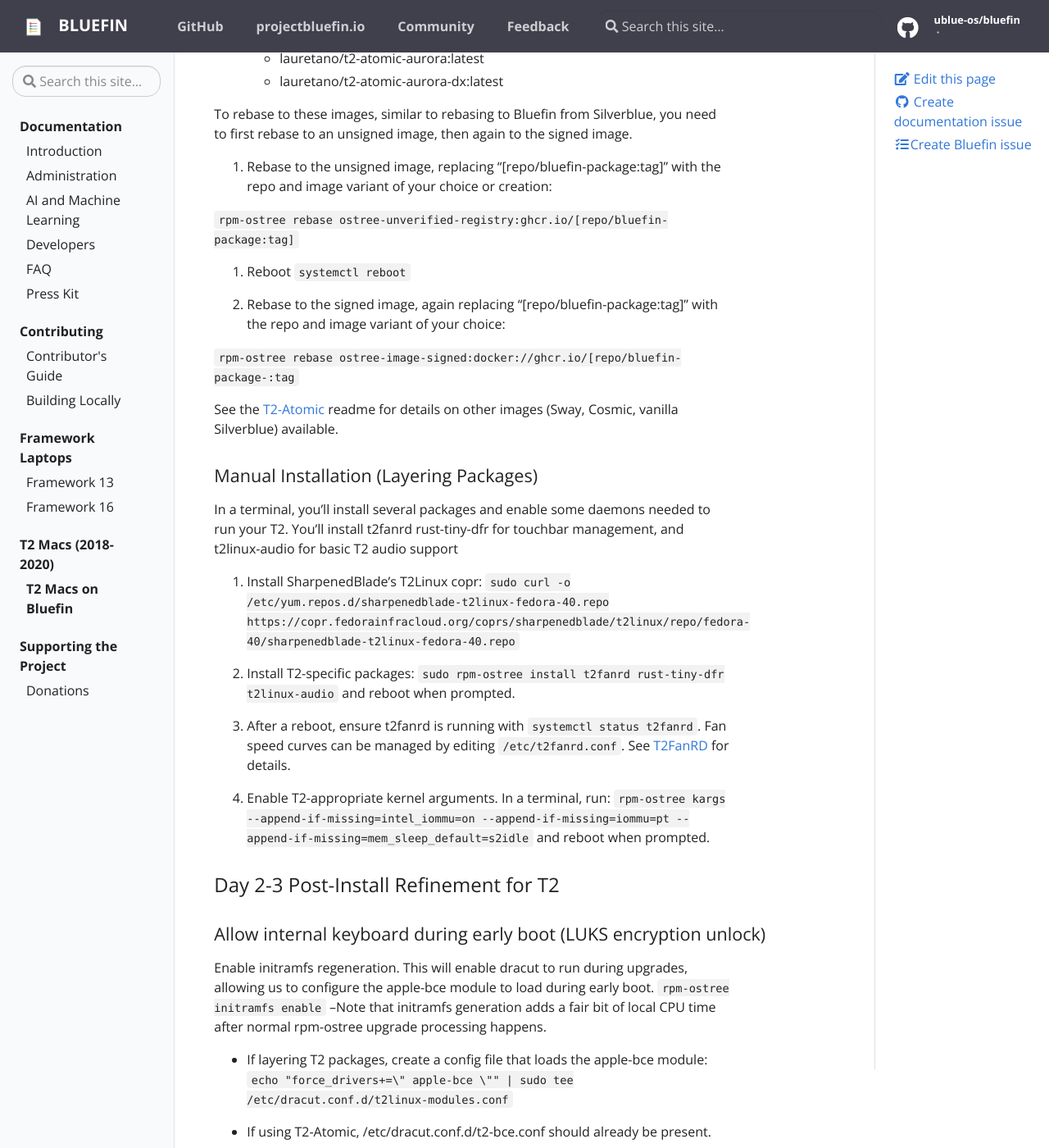
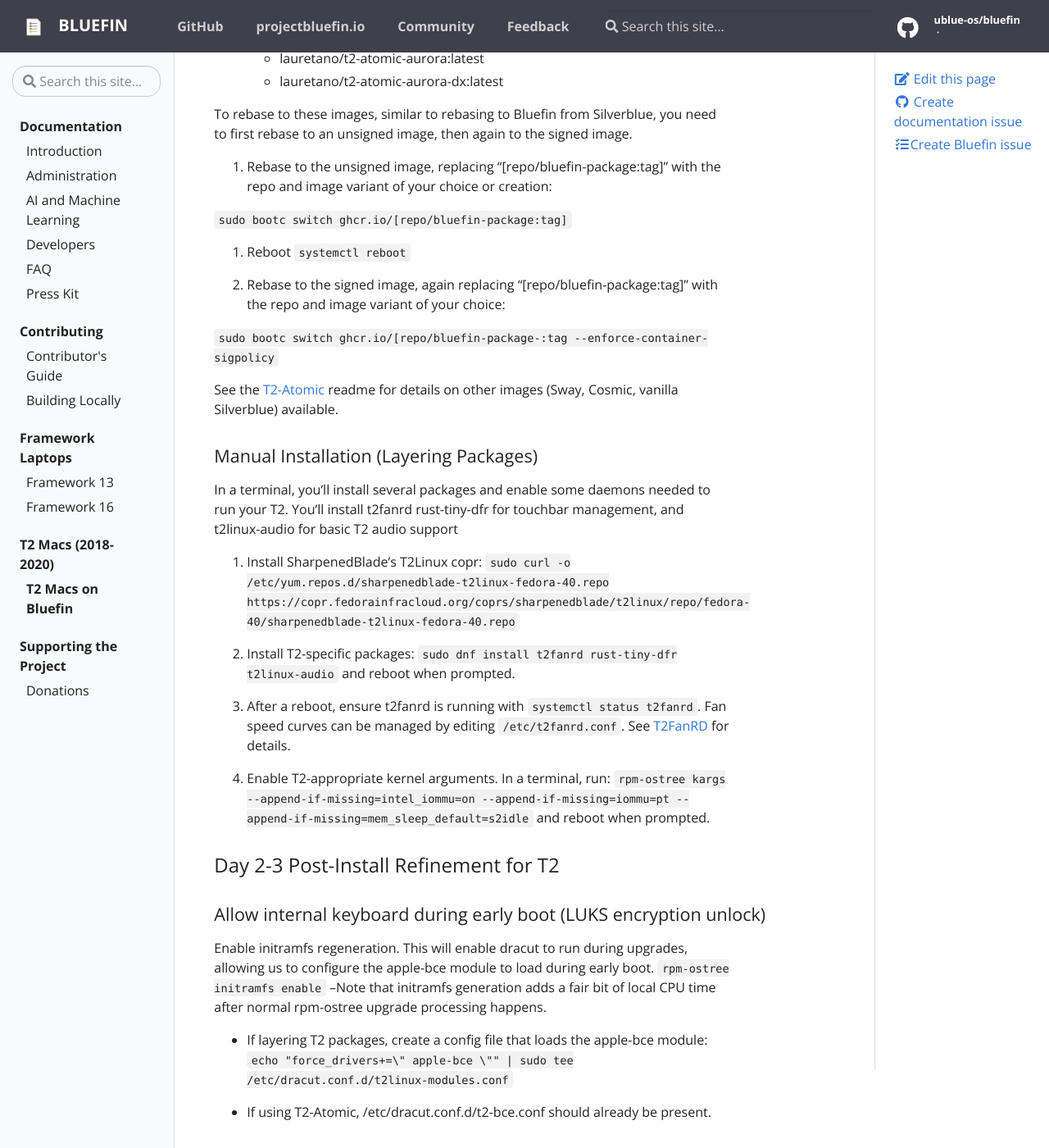
Before and after one commit to ublue-os/bluefin-docs, a Jekyll site: the page built from _docs/t2-mac.md, in a window 1280 px wide and 1400 px high, scrolled down 3138 px. Shown: the whole window at 82% size. Built offline with Jekyll 4.4.1, drawn with Linux system fonts in a browser that asks for light colours; some of the changed text lies outside the part shown.

Commit message:
Update t2-mac.md

````diff
--- a/_docs/t2-mac.md
+++ b/_docs/t2-mac.md
@@ -77,13 +77,13 @@
 To rebase to these images, similar to rebasing to Bluefin from Silverblue, you need to first rebase to an unsigned image, then again to the signed image.
 1. Rebase to the unsigned image, replacing "[repo/bluefin-package:tag]" with the repo and image variant of your choice or creation:
 
-```rpm-ostree rebase ostree-unverified-registry:ghcr.io/[repo/bluefin-package:tag]```
+```sudo bootc switch ghcr.io/[repo/bluefin-package:tag]```
 
 2. Reboot ```systemctl reboot```
 
 3. Rebase to the signed image, again replacing "[repo/bluefin-package:tag]" with the repo and image variant of your choice:
 
-```rpm-ostree rebase ostree-image-signed:docker://ghcr.io/[repo/bluefin-package-:tag```
+```sudo bootc switch ghcr.io/[repo/bluefin-package-:tag --enforce-container-sigpolicy```
 
 See the [T2-Atomic](https://github.com/lauretano/t2-atomic) readme for details on other images (Sway, Cosmic, vanilla Silverblue) available.
 
@@ -93,7 +93,7 @@
 
 1. Install SharpenedBlade's T2Linux copr: ```sudo curl -o /etc/yum.repos.d/sharpenedblade-t2linux-fedora-40.repo https://copr.fedorainfracloud.org/coprs/sharpenedblade/t2linux/repo/fedora-40/sharpenedblade-t2linux-fedora-40.repo```
 
-2. Install T2-specific packages: ```sudo rpm-ostree install t2fanrd rust-tiny-dfr t2linux-audio``` and reboot when prompted.
+2. Install T2-specific packages: ```sudo dnf install t2fanrd rust-tiny-dfr t2linux-audio``` and reboot when prompted.
 
 3. After a reboot, ensure t2fanrd is running with ```systemctl status t2fanrd```. Fan speed curves can be managed by editing ```/etc/t2fanrd.conf```. See [T2FanRD](https://github.com/GnomedDev/T2FanRD) for details.
 
@@ -117,7 +117,7 @@
 
 Sound quality on the 16" MacBook pro can be substantially improved using a tuned software DSP created by the Asahi Linux team and brought to T2 Linux. Please read [T2 Apple Audio DSP (@lemmyg on GitHub)](https://github.com/lemmyg/t2-apple-audio-dsp/tree/speakers_161) for details. The .wav files for the MacBookPro16,1 are already included on T2-Atomic images and can be included in your own custom image.
 
-* If layering packages, install dependencies with ```rpm-ostree install calf libspatialaudio lsp-plugins-lv2 lv2-calf-plugins ladspa-swh-plugins pipewire-module-filter-chain-lv2```
+* If layering packages, install dependencies with ```sudo dnf install calf libspatialaudio lsp-plugins-lv2 lv2-calf-plugins ladspa-swh-plugins pipewire-module-filter-chain-lv2```
 * If using T2-Atomic, these dependencies are already installed. Rename the disabled config file and reboot. ```sudo mv /etc/pipewire/pipewire.conf.d/10-t2_161_speakers.confdisabled /etc/pipewire/pipewire.conf.d/10-t2_161_speakers.conf```
 
 #### Disabling Sleep/suspend, Lid switch, etc
````
